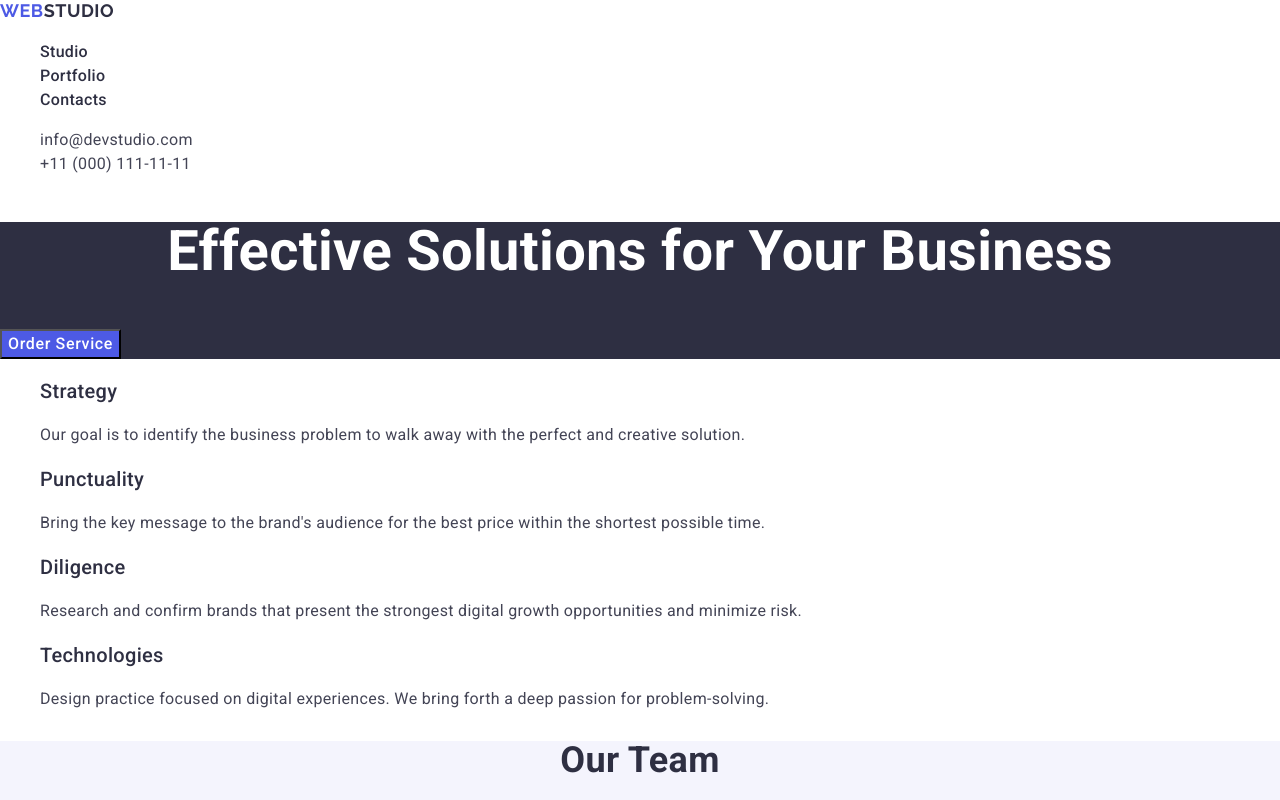
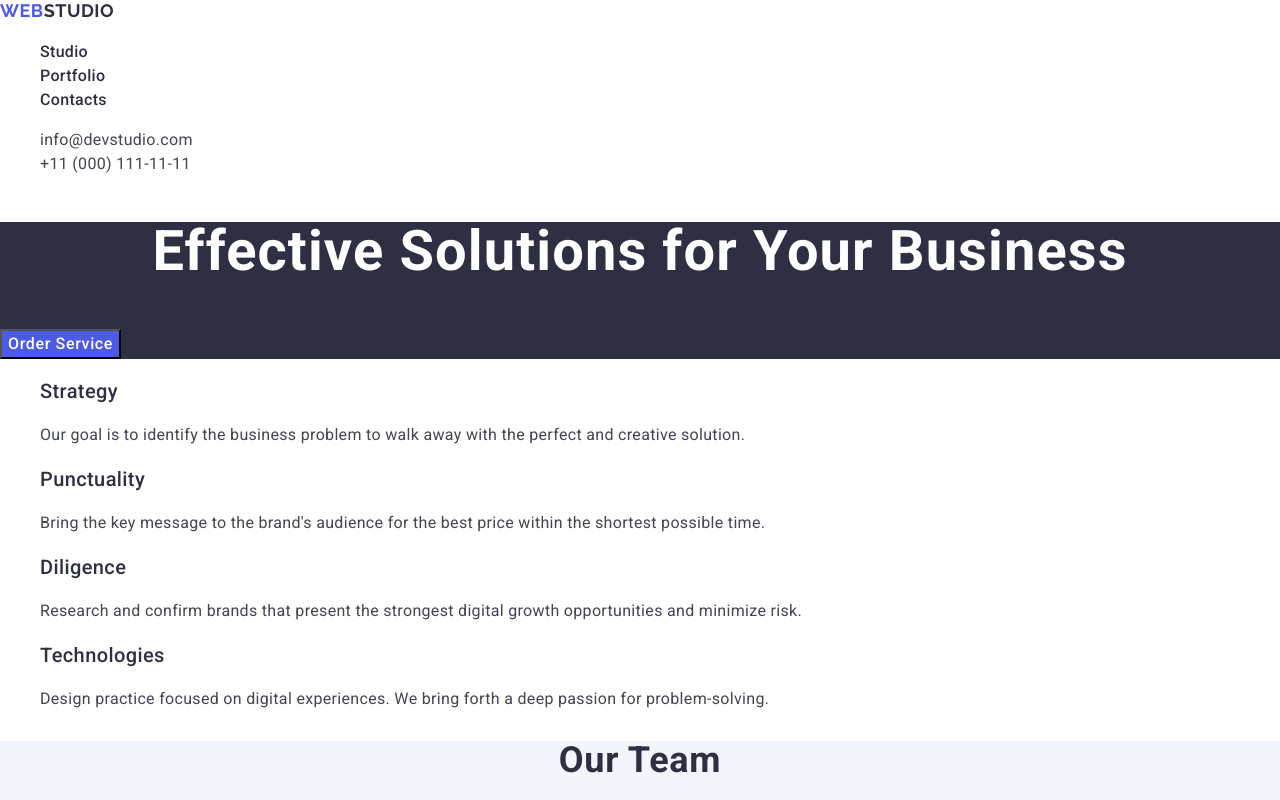
Before and after one commit to Valder-R/goit-markup-hw-02, a plain HTML site: page index.html in a window 1280 px wide. Shown: the top 800 px of the page. Drawn offline with nearby package versions, Linux system fonts and the light colour scheme.

Commit message:
adding letter-spacing2

```diff
--- a/css/styles.css
+++ b/css/styles.css
@@ -60,13 +60,13 @@ a {
 .hero-section {
     background-color: #2e2f42;
     color: #fff;
-    letter-spacing: inherit;
 }
 
 .hero-title {
     font-size: 56px;
     line-height: 1.07;
     text-align: center;
+    letter-spacing: 0.02em;
 }
 
 .hero-button {
@@ -90,7 +90,7 @@ a {
     font-size: 20px;
     line-height: 1.2;
     color: #2e2f42;
-    letter-spacing: inherit;
+    letter-spacing: 0.02em;
 }
 
 .team-section {
@@ -103,11 +103,11 @@ a {
     text-align: center;
     color: #2e2f42;
     text-transform: capitalize;
-    letter-spacing: inherit;
+    letter-spacing: 0.02em;
 }
 
 .text {
-    letter-spacing: inherit;
+    letter-spacing: 0.02em;
 }
 
 .team-item {
```
